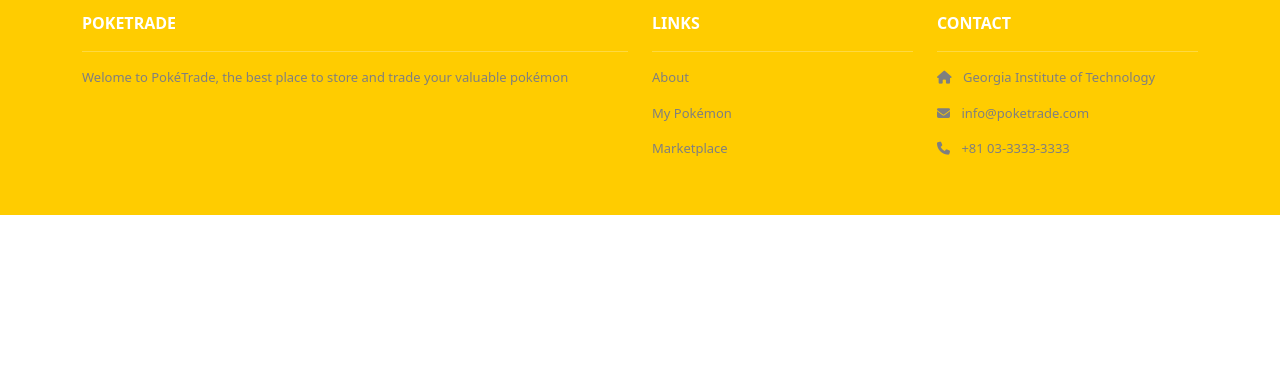
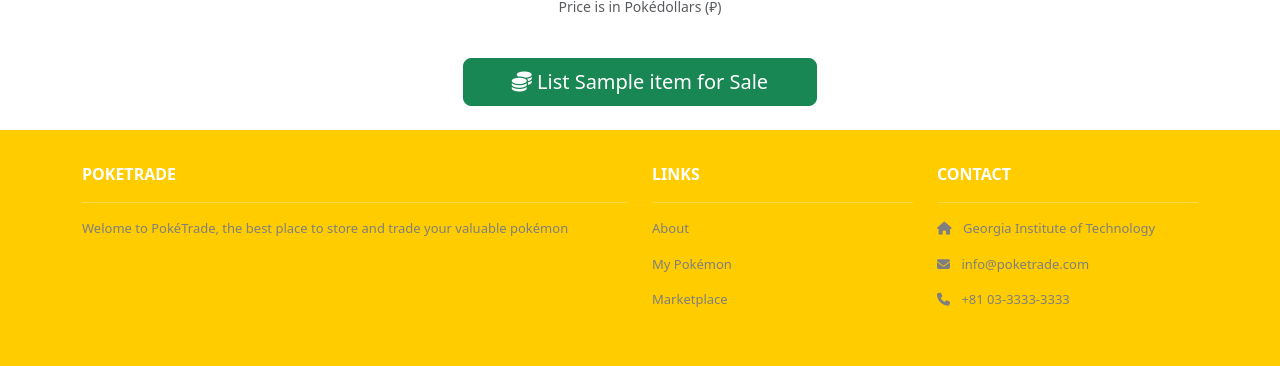
Before and after one commit to ruhundesilva/poketrade, a Django app: a page that uses home/templates/home/pokemon_detail.html in a window 1280 px wide. Shown: the part 711-1077 px from the top of the page. Before the commit the page ends 926 px from the top, so only its background shows below. Run offline with Django 5.2, Linux system fonts and the light colour scheme; a user stored in the database is signed in; data comes from the database, SQL or seed files in the repository; both versions use the stored data as it was after the commit; tables that the repository leaves empty hold one stand-in row (values such as "Sample post"); a database or web service that is not in the repository returns one stand-in record (values such as "Sample title"); data that the repository does not hold is empty; some libraries are stand-ins or nearby versions.

Commit message:
price field
ability to set the price that you want to sell the pokemon for

```diff
--- a/home/forms.py
+++ b/home/forms.py
@@ -2,6 +2,10 @@ from django.contrib.auth.forms import UserCreationForm
 from django.forms.utils import ErrorList
 from django.utils.safestring import mark_safe
 from django.contrib.auth.models import User
+from django import forms
+
+class ListPokemonForm(forms.Form):
+    price = forms.IntegerField(min_value=1, label='Price', widget=forms.NumberInput(attrs={'class': 'form-control'}))
 
 class CustomErrorList(ErrorList):
     def __str__(self):
--- a/home/templates/home/pokemon_detail.html
+++ b/home/templates/home/pokemon_detail.html
@@ -8,7 +8,20 @@
     <p><strong>Weight:</strong> {{ pokemon.weight }}</p>
     <p><strong>Base XP:</strong> {{ pokemon.base_experience }}</p>
 
-    <a href="{% url 'list_pokemon_for_sale' pokemon.name|lower %}" class="btn btn-warning mt-3">Put {{ pokemon.name }} up for sale</a>
-
+    <!-- <a href="{% url 'list_pokemon_for_sale' pokemon.name|lower %}" class="btn btn-warning mt-3">Put {{ pokemon.name }} up for sale</a> -->
+    <form method="post" action="{% url 'list_pokemon_for_sale' pokemon.name|lower %}" class="mt-4">
+        {% csrf_token %}
+        <div class="form-group mb-4">
+            <label for="price" class="form-label h4">💰 Set Your Selling Price</label>
+            <div class="input-group input-group-lg justify-content-center">
+                <span class="input-group-text">₽</span>
+                <input type="number" name="price" id="price" class="form-control text-center" required min="1" placeholder="Enter amount" style="max-width: 250px;">
+            </div>
+            <small class="form-text text-muted">Price is in Pokédollars (₽)</small>
+        </div>
+        <button type="submit" class="btn btn-success btn-lg px-5 py-2 mt-3">
+            <i class="fas fa-coins"></i> List {{ pokemon.name }} for Sale
+        </button>
+    </form>
 </div>
 {% endblock %}
--- a/home/views.py
+++ b/home/views.py
@@ -14,6 +14,7 @@ from django.contrib.auth.views import PasswordResetView
 from django.contrib.messages.views import SuccessMessageMixin
 from django.shortcuts import redirect
 from .models import ListedPokemon
+from .forms import ListPokemonForm
 
 def index(request):
     template_data = {}
@@ -91,13 +92,17 @@ def get_starter_pokemon(request):
 def list_pokemon_for_sale(request, name):
     owned = get_object_or_404(OwnedPokemon, user=request.user, name=name.lower())
 
-    # Optional check: prevent duplicate listings
-    if not ListedPokemon.objects.filter(name=name.lower(), seller=request.user).exists():
-        ListedPokemon.objects.create(name=owned.name, seller=request.user)
+    if request.method == 'POST':
+        price = request.POST.get('price')
+        if price and price.isdigit():
+            price = int(price)
+            if price > 0:
+                ListedPokemon.objects.create(name=owned.name, seller=request.user, price=price)
+                owned.delete()
+                return redirect('home.my_pokemon')
+        # Optional: handle error if price is invalid (you could add a message)
 
-    # Remove from user's collection
-    owned.delete()
-
+    # If not POST or invalid POST, just redirect
     return redirect('home.my_pokemon')
 
 @login_required
```
Also changed, not shown: db.sqlite3.
